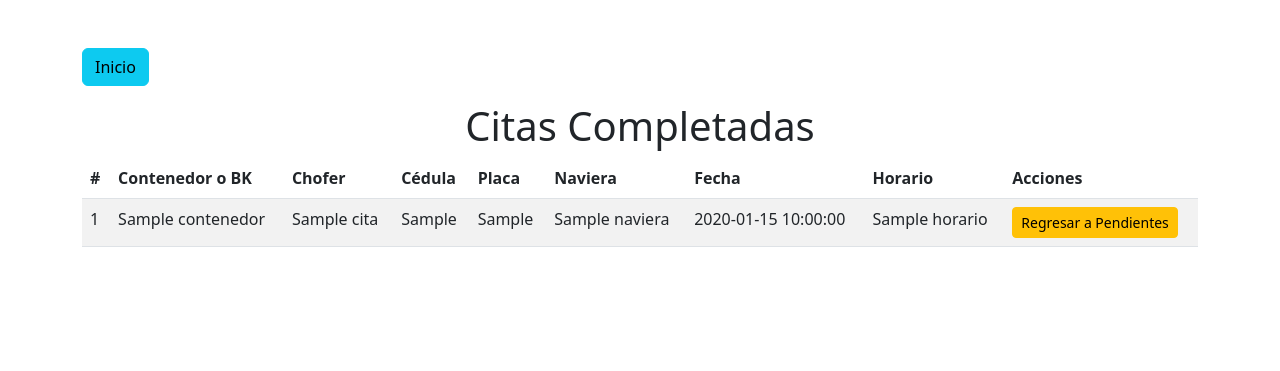
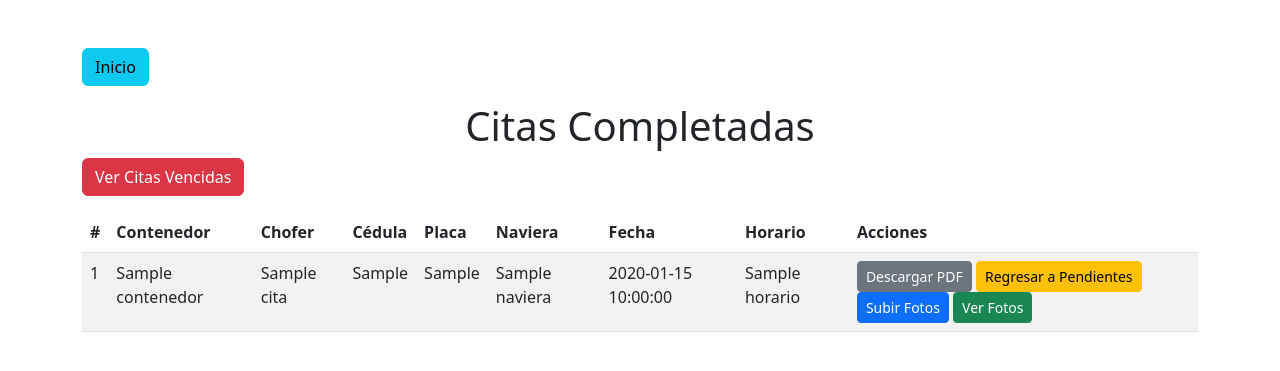
Before and after one commit to alamodylan/CitasATM, a Flask app: page /completadas in a window 1280 px wide. Shown: the top 371 px of the page. Run offline with Flask 3, Linux system fonts and the light colour scheme; a database or web service that is not in the repository returns one stand-in record (values such as "Sample title"); some libraries are stand-ins or nearby versions.

Commit message:
Actualización: completadas.html y funcionalidad de fotos.

```diff
--- a/templates/completadas.html
+++ b/templates/completadas.html
@@ -12,11 +12,12 @@
             <a href="/" class="btn btn-info">Inicio</a>
         </div>
         <h1 class="text-center">Citas Completadas</h1>
+        <a href="/vencidas" class="btn btn-danger mb-3">Ver Citas Vencidas</a>
         <table class="table table-striped">
             <thead>
                 <tr>
                     <th>#</th>
-                    <th>Contenedor o BK</th>
+                    <th>Contenedor</th>
                     <th>Chofer</th>
                     <th>Cédula</th>
                     <th>Placa</th>
@@ -38,7 +39,10 @@
                     <td>{{ cita['fecha'] }}</td>
                     <td>{{ cita['horario'] }}</td>
                     <td>
+                        <a href="/generar-pdf/{{ cita['id'] }}" class="btn btn-secondary btn-sm">Descargar PDF</a>
                         <button class="btn btn-warning btn-sm" data-bs-toggle="modal" data-bs-target="#codigoModalRevertir" data-id="{{ cita['id'] }}">Regresar a Pendientes</button>
+                        <button class="btn btn-primary btn-sm" data-bs-toggle="modal" data-bs-target="#modalSubirFotos" data-id="{{ cita['id'] }}">Subir Fotos</button>
+                        <button class="btn btn-success btn-sm" data-bs-toggle="modal" data-bs-target="#modalVerFotos" data-id="{{ cita['id'] }}">Ver Fotos</button>
                     </td>
                 </tr>
                 {% endfor %}
@@ -46,7 +50,7 @@
         </table>
     </div>
 
-    <!-- Modal para solicitar código de autorización -->
+    <!-- Modal para regresar a pendientes -->
     <div class="modal fade" id="codigoModalRevertir" tabindex="-1" aria-labelledby="codigoModalRevertirLabel" aria-hidden="true">
         <div class="modal-dialog">
             <div class="modal-content">
@@ -55,9 +59,9 @@
                     <button type="button" class="btn-close" data-bs-dismiss="modal" aria-label="Close"></button>
                 </div>
                 <div class="modal-body">
-                    <p>Introduce el código de autorización para regresar esta cita a pendientes:</p>
+                    <p>Introduce el código de autorización:</p>
                     <input type="password" id="codigo_autorizacion_revertir" class="form-control" placeholder="Código" required>
-                    <div id="revertirError" class="text-danger mt-2" style="display: none;">Código de autorización incorrecto.</div>
+                    <div id="revertirError" class="text-danger mt-2" style="display: none;">Código incorrecto.</div>
                 </div>
                 <div class="modal-footer">
                     <button type="button" class="btn btn-secondary" data-bs-dismiss="modal">Cancelar</button>
@@ -67,16 +71,94 @@
         </div>
     </div>
 
+    <!-- Modal para subir fotos -->
+    <div class="modal fade" id="modalSubirFotos" tabindex="-1" aria-labelledby="modalSubirFotosLabel" aria-hidden="true">
+        <div class="modal-dialog">
+            <div class="modal-content">
+                <div class="modal-header">
+                    <h5 class="modal-title" id="modalSubirFotosLabel">Subir Fotos</h5>
+                    <button type="button" class="btn-close" data-bs-dismiss="modal" aria-label="Close"></button>
+                </div>
+                <form id="formSubirFotos" action="" method="POST" enctype="multipart/form-data">
+                    <div class="modal-body">
+                        <div class="mb-3">
+                            <label for="foto1" class="form-label">Foto 1</label>
+                            <input type="file" class="form-control" name="foto1" accept="image/*">
+                        </div>
+                        <div class="mb-3">
+                            <label for="foto2" class="form-label">Foto 2</label>
+                            <input type="file" class="form-control" name="foto2" accept="image/*">
+                        </div>
+                        <div class="mb-3">
+                            <label for="foto3" class="form-label">Foto 3</label>
+                            <input type="file" class="form-control" name="foto3" accept="image/*">
+                        </div>
+                    </div>
+                    <div class="modal-footer">
+                        <button type="button" class="btn btn-secondary" data-bs-dismiss="modal">Cancelar</button>
+                        <button type="submit" class="btn btn-primary">Guardar Fotos</button>
+                    </div>
+                </form>
+            </div>
+        </div>
+    </div>
+
+    <!-- Modal para ver fotos -->
+    <div class="modal fade" id="modalVerFotos" tabindex="-1" aria-labelledby="modalVerFotosLabel" aria-hidden="true">
+        <div class="modal-dialog modal-lg">
+            <div class="modal-content">
+                <div class="modal-header">
+                    <h5 class="modal-title" id="modalVerFotosLabel">Fotos de la Cita</h5>
+                    <button type="button" class="btn-close" data-bs-dismiss="modal" aria-label="Close"></button>
+                </div>
+                <div class="modal-body text-center">
+                    <div id="fotosContainer"></div>
+                    <p class="text-muted mt-3" id="noFotosMsg" style="display: none;">No hay fotos disponibles para esta cita.</p>
+                </div>
+                <div class="modal-footer">
+                    <button type="button" class="btn btn-secondary" data-bs-dismiss="modal">Cerrar</button>
+                </div>
+            </div>
+        </div>
+    </div>
+
     <script>
         let citaId = null;
 
-        // Asignar el ID de la cita al abrir el modal
-        document.getElementById('codigoModalRevertir').addEventListener('show.bs.modal', function (event) {
+        // Asignar el ID de la cita para subir fotos
+        document.getElementById('modalSubirFotos').addEventListener('show.bs.modal', function (event) {
             const button = event.relatedTarget;
             citaId = button.getAttribute('data-id');
+            const form = document.getElementById('formSubirFotos');
+            form.action = `/subir-fotos/${citaId}`;
         });
 
-        // Validar código de autorización y enviar solicitud
+        // Asignar el ID de la cita para ver fotos
+        document.getElementById('modalVerFotos').addEventListener('show.bs.modal', function (event) {
+            const button = event.relatedTarget;
+            citaId = button.getAttribute('data-id');
+            fetch(`/ver-fotos/${citaId}`)
+                .then(response => response.json())
+                .then(data => {
+                    const container = document.getElementById('fotosContainer');
+                    container.innerHTML = '';
+                    const noFotosMsg = document.getElementById('noFotosMsg');
+
+                    if (data.fotos.length > 0) {
+                        noFotosMsg.style.display = 'none';
+                        data.fotos.forEach(foto => {
+                            const img = document.createElement('img');
+                            img.src = foto;
+                            img.classList.add('img-thumbnail', 'm-2');
+                            img.style.maxWidth = '200px';
+                            container.appendChild(img);
+                        });
+                    } else {
+                        noFotosMsg.style.display = 'block';
+                    }
+                });
+        });
+
         function validarCodigoRevertir() {
     const codigo = document.getElementById("codigo_autorizacion_revertir").value;
     const errorDiv = document.getElementById("revertirError");
@@ -110,8 +192,3 @@
         errorDiv.style.display = "block";
     }
 }
-    </script>
-
-    <script src="https://cdn.jsdelivr.net/npm/bootstrap@5.3.0/dist/js/bootstrap.bundle.min.js"></script>
-</body>
-</html>
```
Lines whose indentation alone changed are shown as unchanged.
